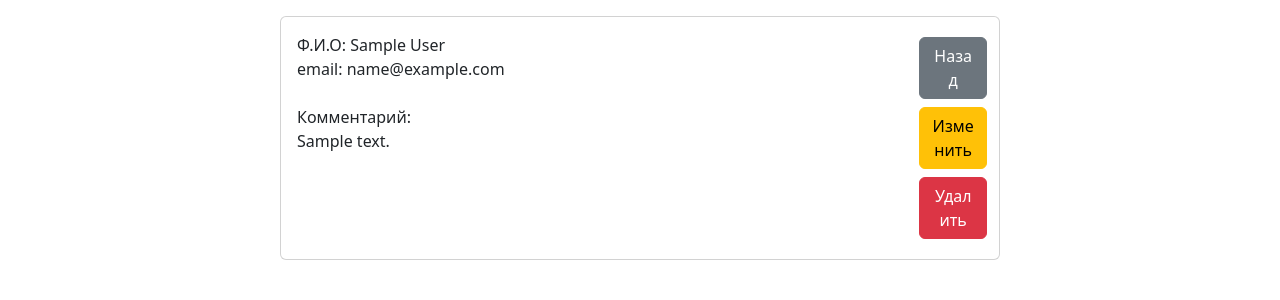
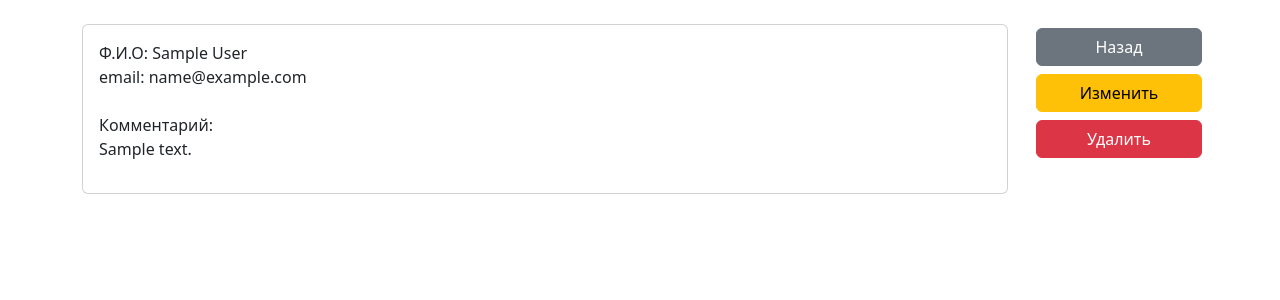
Before and after one commit to AlexandrBxbrxv/coursework_6_django, a Django app: a page that uses mailings/templates/mailings/client_detail.html in a window 1280 px wide. Shown: the part 56-356 px from the top of the page. Run offline with Django 5.2, Linux system fonts and the light colour scheme; tables that the repository leaves empty hold one stand-in row (values such as "Sample post").

Commit message:
поправил отображение

```diff
--- a/mailings/templates/mailings/client_detail.html
+++ b/mailings/templates/mailings/client_detail.html
@@ -1,10 +1,8 @@
 {% extends 'mailings/base.html' %}
 {% block content %}
-<div class="container col-8 mt-3">
+<div class="row">
+  <div class="container col-10 mt-3">
     <div class="card">
-    <div class="row">
-
-      <div class="container col-10">
       <div class="card-body">
         <p>
           Ф.И.О: {{ object.full_name }}<br>
@@ -17,16 +15,11 @@
         </p>
       </div>
     </div>
-
-      <div class="container col-2">
-        <div class="card-body">
+  </div>
+  <div class="container col-2 mt-3">
     <a class="btn btn-secondary col-12 m-1" href="{% url 'mailings:clients' %}">Назад</a>
     <a class="btn btn-warning col-12 m-1" href="{% url 'mailings:client_update' object.pk %}">Изменить</a>
     <a class="btn btn-danger col-12 m-1" href="{% url 'mailings:client_delete' object.pk %}">Удалить</a>
   </div>
 </div>
-
-    </div>
-  </div>
-</div>
 {% endblock %}
```
Lines whose indentation alone changed are shown as unchanged.
